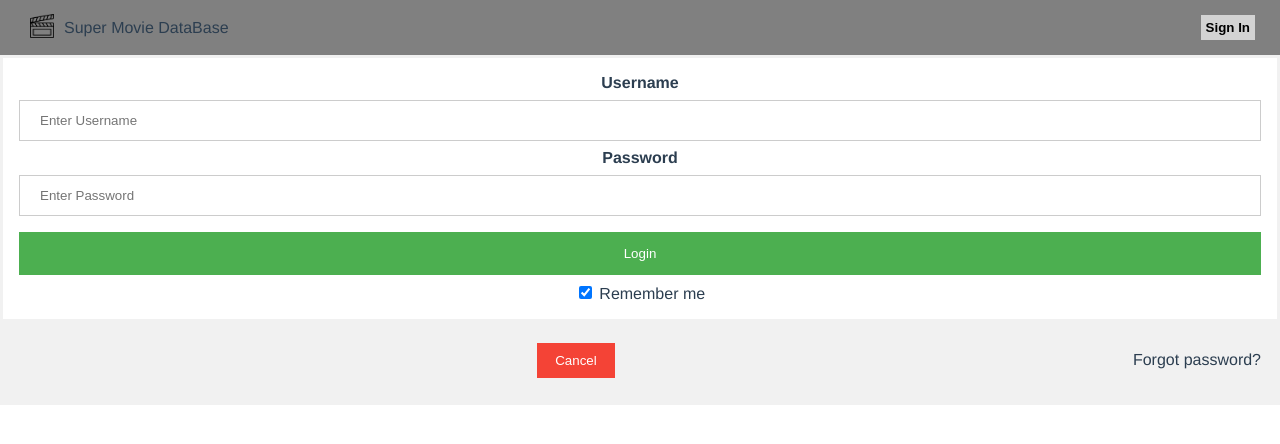
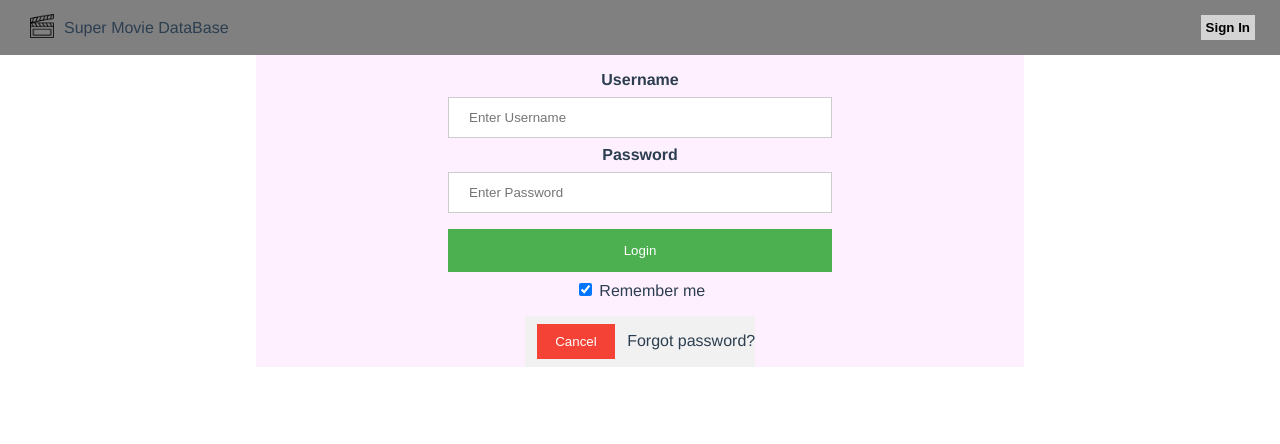
Before and after one commit to ArcaDelDelirio/explotionVue, a Vue app: page /#/login in a window 1280 px wide. Shown: the top 444 px of the page. Built offline with nearby package versions, Linux system fonts and the light colour scheme.

Commit message:
Add store functionality

```diff
--- a/src/components/DataGallery.vue
+++ b/src/components/DataGallery.vue
@@ -7,14 +7,31 @@ export default {
             required: true,
             default: () => ({})
         }
+    },
+    mounted(){
+        this.getAllMovies();
+    },
+    methods:{
+        getAllMovies(){
+            console.log('Mounted');
+            return fetch('https://api-explotion.herokuapp.com/movies/get-movies')
+                    .then(res => res.json())
+                    .then(response => this.movie = response)
+                    .catch(error => this.movie = error)
+        }
+    },
+    computed:{
+        getProperty(){
+            return this.map(el => el.title)
+        }
     }
 }
 </script>
 
 
 <template>
-    <div v-if="movie.hasOwnProperty('0')">
-        {{movie}}
+    <div>
+        {{movie.getProperty}}
     </div>
 </template>
 
--- a/src/components/FooterData.vue
+++ b/src/components/FooterData.vue
@@ -1,16 +1,23 @@
 <script>
+import store from '../store'
 export default {
     name:'FooterData',
-    props:["users"]
+    props:["users"],
+    computed:{
+        apiStatus: () => store.state.apiState
+    }
 }
 </script>
 
 
 <template>
     <footer>
-        <ul>
-            <li><i> <font-awesome-icon icon="server"/> </i> API State</li>
-        </ul>
+        <div class="flag-api">
+            <div :class="{active:apiStatus}" class="status">
+                <i><font-awesome-icon icon="circle"/></i>
+            </div>
+            <i> <font-awesome-icon icon="server"/> API State </i>
+        </div>
         <div v-bind:key="user.id" v-for="user in users">
             <i v-if="user.id == 1">User: {{user.name}}</i>
         </div>
@@ -23,6 +30,12 @@ export default {
         display: flex;
         bottom: 0;
     }
+    .active{
+        color:green;
+    }
+    .flag-api{
+        display: flex;
+    }
     ul{
        list-style-type: none;
     }
--- a/src/components/NavData.vue
+++ b/src/components/NavData.vue
@@ -1,6 +1,11 @@
 <script>
+import store from "../store";
+
 export default {
-    name:'NavData'
+    name:'NavData',
+    computed:{
+        userState : () => store.state.userLogged
+    }
 //TODO: userLogged variable must be an state??
 }
 </script>
@@ -22,7 +27,7 @@ export default {
                     <div class="login-caps">
                         <router-link to='/login' tag="button" class="sign-button">Sign In</router-link>
                     </div>
-                    <div v-if="userLogged" class="user-logo">
+                    <div v-if="userState" class="user-logo">
                         <i><font-awesome-icon icon="circle"/></i>
                     </div>
                 </div>
@@ -57,12 +62,6 @@ export default {
         justify-content: space-around;
         padding: 5px;
     }
-    .login-state{
-
-    }
-    .login-caps{
-        //line-height: 28px;
-    }
     .sign-button{
         font-weight: bold;
         background-color: lightgray;
--- a/src/components/SearchData.vue
+++ b/src/components/SearchData.vue
@@ -19,7 +19,10 @@ export default {
 
 
 <template>
-    <div>
+    <article class="container">
+        <div class="main-title">
+            <h1>Search on Database</h1>
+        </div>
         <div class="search-container">
             <form  class="search-form">
                 <input  class="search-input" type="text" placeholder="ex:Title" name="search">
@@ -29,13 +32,23 @@ export default {
         <div id="result">
             <DataGallery  :movie="searchUser"/>
         </div>
-    </div>
+    </article>
 </template>
 
 <style scoped>
+    .container{
+        display:grid;
+        grid-template-columns: 25% 50% 25%;
+        grid-template-rows: 10% 5% 85%;
+    }
+    .main-title{
+        grid-row: 1;
+        grid-column: 2 / 3;
+    }
     .search-container{
         display: flex;
-        margin: 0 10% 0 10%;
+        grid-column: 2 / 3;
+        grid-row: 2;
     }
     .search-form{
         flex-grow: 1;
@@ -45,6 +58,10 @@ export default {
         flex-grow: 2;
     }
     .search-button{
-        flex-grow: 1;
+
+    }
+    #result{
+        grid-row: 3;
+        grid-column: 2/3;
     }
 </style>
--- a/src/components/inputData.vue
+++ b/src/components/inputData.vue
@@ -1,4 +1,5 @@
 <template>
+    <div class="card-login">
         <form action="">
             <div class="container">
                 <label ><b>Username</b></label>
@@ -12,11 +13,12 @@
                     <input type="checkbox" checked="checked" name="remember"> Remember me
                 </label>
             </div>
-        <div class="container" style="background-color:#f1f1f1">
+            <div class="footer-container" style="background-color:#f1f1f1">
                 <button type="button" class="cancelbtn">Cancel</button>
                 <span class="psw">Forgot <a href="#">password?</a></span>
             </div>
         </form>
+    </div>
 </template>
 
 <script>
@@ -26,9 +28,21 @@
 </script>
 
 <style scoped>
-    /* Bordered form */
-    form {
-        border: 3px solid #f1f1f1;
+    .card-login{
+        display: grid;
+        background-color: #fff0ff;
+        margin: auto;
+        width: 60%;
+        height: 60%;
+    }
+    .container{
+        position: relative;
+        margin:auto;
+        width: 50%;
+    }
+    .footer-container{
+        margin:auto;
+        width: 30%;
     }
 
     /* Full-width inputs */
--- a/src/store.js
+++ b/src/store.js
@@ -5,7 +5,8 @@ Vue.use(Vuex)
 
 export default new Vuex.Store({
   state: {
-
+    userLogged: false,
+    apiState: true
   },
   mutations: {
 
```
Lines whose indentation alone changed are shown as unchanged.
